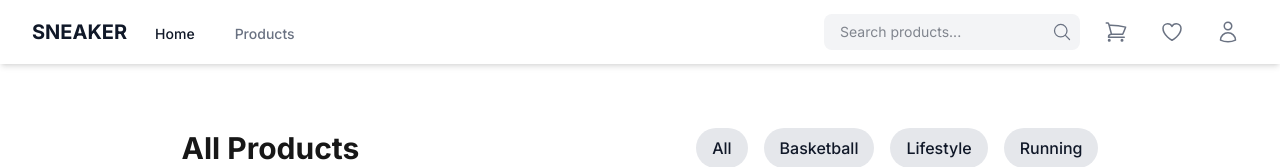
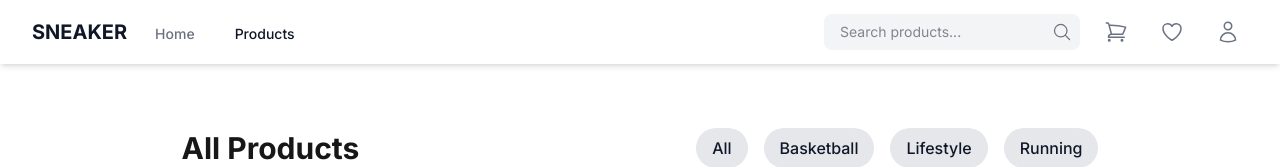
Before and after one commit to darmawan01/sneakers-marketplace, a Next.js app: page /products in a window 1280 px wide. Shown: the top 167 px of the page. Built offline with nearby package versions, Linux system fonts and the light colour scheme.

Commit message:
improve menu state & fix serach result navigation

```diff
--- a/src/components/MobileMenu.tsx
+++ b/src/components/MobileMenu.tsx
@@ -81,13 +81,15 @@ export default function MobileMenu() {
             <Link
               key={item.href}
               href={item.href}
-              className="flex items-center gap-3 text-gray-900 py-2 relative hover:bg-gray-50 rounded-md px-2"
+              className="flex items-center justify-between text-gray-900 py-2 relative hover:bg-gray-50 rounded-md px-2"
               onClick={() => setOpen(false)}
             >
-              {item.icon}
-              <span>{item.label}</span>
-              {item.count && item.count > 0 && (
-                <span className="absolute right-2 bg-red-500 text-white text-xs font-bold rounded-full px-1.5 py-0.5">
+              <div className="flex items-center gap-3">
+                {item.icon}
+                <span>{item.label}</span>
+              </div>
+              {item.count !== undefined && item.count > 0 && (
+                <span className="bg-red-500 text-white text-xs font-bold rounded-full px-1.5 py-0.5">
                   {item.count}
                 </span>
               )}
--- /dev/null
+++ b/src/components/NavMenu.tsx
@@ -0,0 +1,31 @@
+'use client';
+
+import Link from 'next/link';
+import { usePathname } from 'next/navigation';
+import { cn } from '@/lib/utils';
+
+const menuItems = [
+  { href: '/', label: 'Home' },
+  { href: '/products', label: 'Products' },
+] as const;
+
+export default function NavMenu() {
+  const pathname = usePathname();
+
+  return (
+    <div className="hidden sm:ml-6 sm:flex sm:space-x-8">
+      {menuItems.map((item) => (
+        <Link
+          key={item.href}
+          href={item.href}
+          className={cn(
+            "inline-flex items-center px-1 pt-1 text-sm font-medium",
+            pathname === item.href ? "text-gray-900" : "text-gray-500 hover:text-gray-900"
+          )}
+        >
+          {item.label}
+        </Link>
+      ))}
+    </div>
+  );
+}
--- a/src/components/Navbar.tsx
+++ b/src/components/Navbar.tsx
@@ -1,8 +1,11 @@
+'use client';
+
 import { UserIcon } from '@heroicons/react/24/outline';
 import Link from 'next/link';
 import CartIcon from './CartIcon';
 import SearchBar from './SearchBar';
 import WatchlistIconCount from './WatchlistIconCount';
+import NavMenu from './NavMenu';
 
 export default function Navbar() {
   return (
@@ -13,14 +16,7 @@ export default function Navbar() {
             <Link href="/" className="flex items-center">
               <span className="text-xl font-bold text-gray-900">SNEAKER</span>
             </Link>
-            <div className="hidden sm:ml-6 sm:flex sm:space-x-8">
-              <Link href="/" className="inline-flex items-center px-1 pt-1 text-sm font-medium text-gray-900">
-                Home
-              </Link>
-              <Link href="/products" className="inline-flex items-center px-1 pt-1 text-sm font-medium text-gray-500 hover:text-gray-900">
-                Products
-              </Link>
-            </div>
+            <NavMenu />
           </div>
           <div className="flex items-center space-x-4">
             <SearchBar />
--- a/src/components/SearchBar.tsx
+++ b/src/components/SearchBar.tsx
@@ -1,10 +1,10 @@
 'use client';
 
+import { useSearchStore } from '@/store/searchStore';
 import { MagnifyingGlassIcon } from '@heroicons/react/24/outline';
-import { useSearchStore } from '@/store/searchStore';
-import { useEffect, useRef } from 'react';
 import Image from 'next/image';
 import Link from 'next/link';
+import { useEffect, useRef } from 'react';
 
 export default function SearchBar() {
   const { searchQuery, setSearchQuery, filteredSneakers } = useSearchStore();
@@ -17,8 +17,8 @@ export default function SearchBar() {
       }
     };
 
-    document.addEventListener('mousedown', handleClickOutside);
-    return () => document.removeEventListener('mousedown', handleClickOutside);
+    document.addEventListener('click', handleClickOutside);
+    return () => document.removeEventListener('click', handleClickOutside);
   }, [setSearchQuery]);
 
   const handleSearch = (e: React.FormEvent) => {
```
